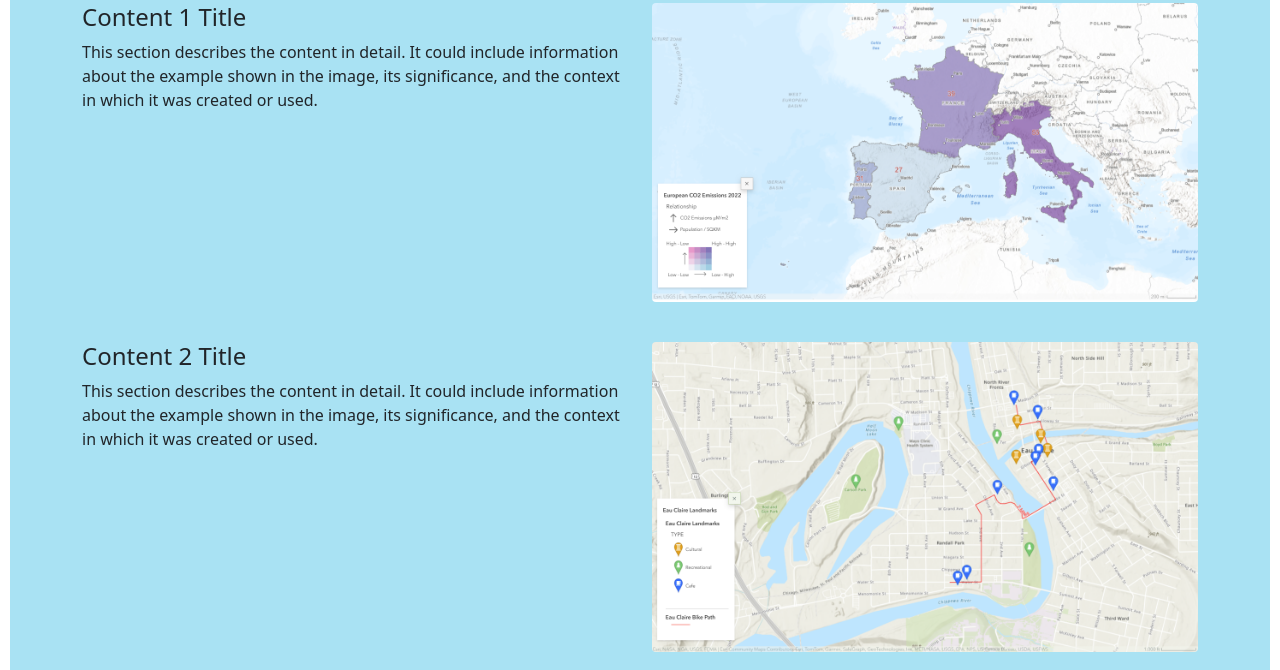
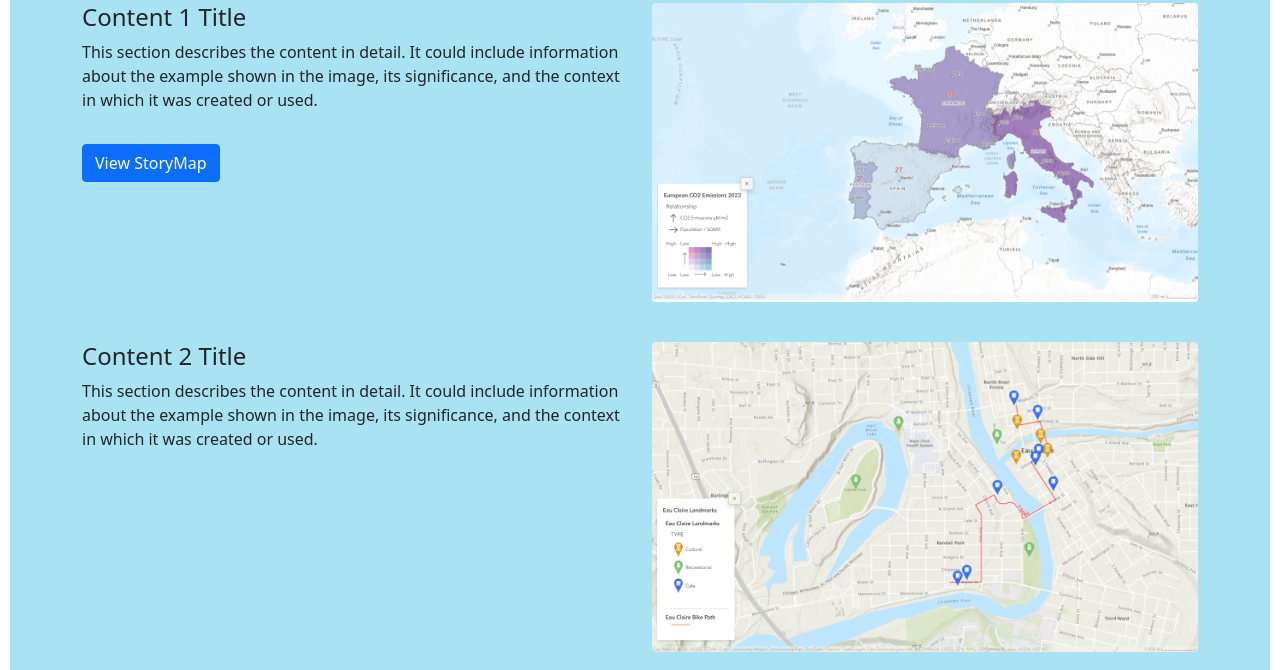
Before and after one commit to seanmcclure30/Sean_McClure_GIS_Portfolio, a plain HTML site: page GIS_PortfolioV1.html in a window 1280 px wide. Shown: the part 968-1638 px from the top of the page. Drawn offline with nearby package versions, Linux system fonts and the light colour scheme.

Commit message:
Update GIS_PortfolioV1.html

```diff
--- a/GIS_PortfolioV1.html
+++ b/GIS_PortfolioV1.html
@@ -77,6 +77,7 @@
                     This section describes the content in detail. It could include information about the example shown in the image,
                     its significance, and the context in which it was created or used.
                 </p>
+                <a href="https://arcg.is/0e0DuO0" class="btn btn-primary mt-3" target="_blank">View StoryMap</a>
             </div>
             <div class="col-lg-6 text-center">
                 <img src="assets/CO2_Emissions.png" class="img-fluid rounded" alt="CO2 Emissions of the Iberian Peninsula">
```
